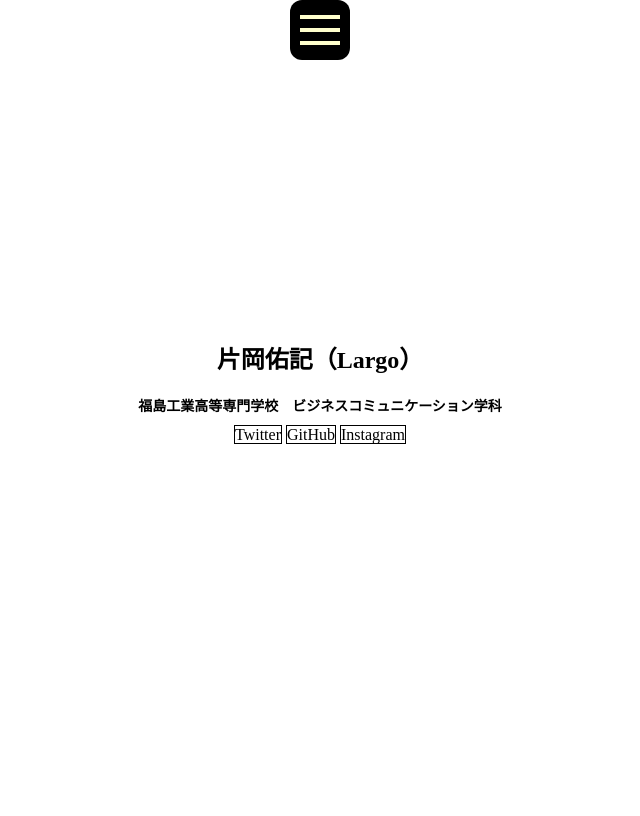
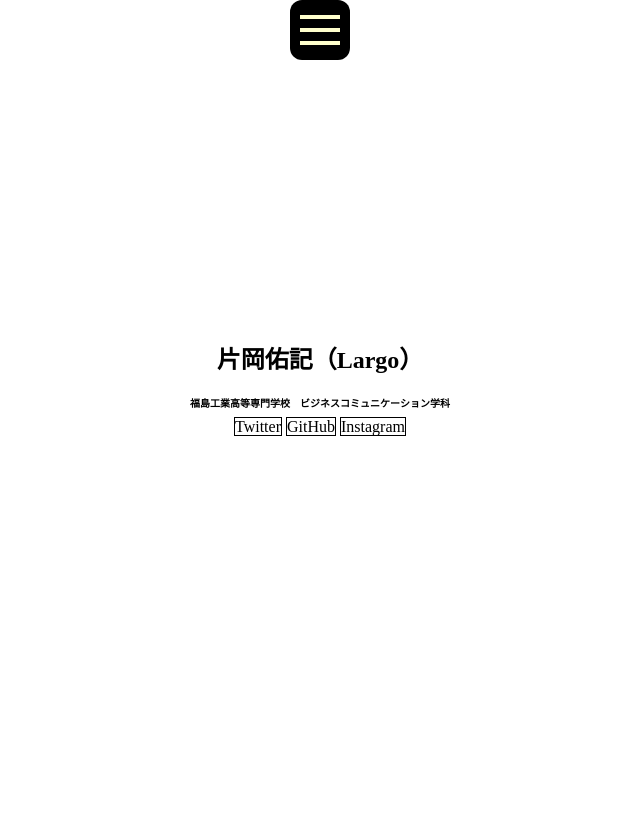
Before and after one commit to yukiti224gt/MyPortfolio, a PHP site: page / in a window 1280 px wide. Shown: the whole page, without its empty margins (320-960 px from the left). Run offline with PHP 8.4, Linux system fonts and the light colour scheme.

Commit message:
FIX: レイアウト微調整

```diff
--- a/index.html
+++ b/index.html
@@ -28,7 +28,7 @@
   </div>
   <main>
     <section>
-      <div id="profile">
+      <div id="home">
         <h1>片岡佑記（Largo）</h1>
         <h2>福島工業高等専門学校　ビジネスコミュニケーション学科</h2>
         <a href="">Twitter</a>
@@ -36,6 +36,11 @@
         <a href="">Instagram</a>
       </div>
     </section>
+    <section>
+      <div id="about">
+
+      </div>
+    </section>
   </main>
 
 <script type="text/javascript" src="index.js"></script>
--- a/style.css
+++ b/style.css
@@ -142,18 +142,18 @@ section:nth-child(1) {
   height: 100vh;
 }
 
-#profile {
+#home {
   position: absolute;
   top: 40%;
   left: 0;
   right: 0;
   bottom: 0;
-  width: 400px;
-  height: 300px;
+  width: 50vw;
+  height: 40vh;
   margin: 0 auto;
   text-align: center;
 }
 
-#profile h2 {
-  font-size: 14px;
+#home h2 {
+  font-size: 10px;
 }
```
